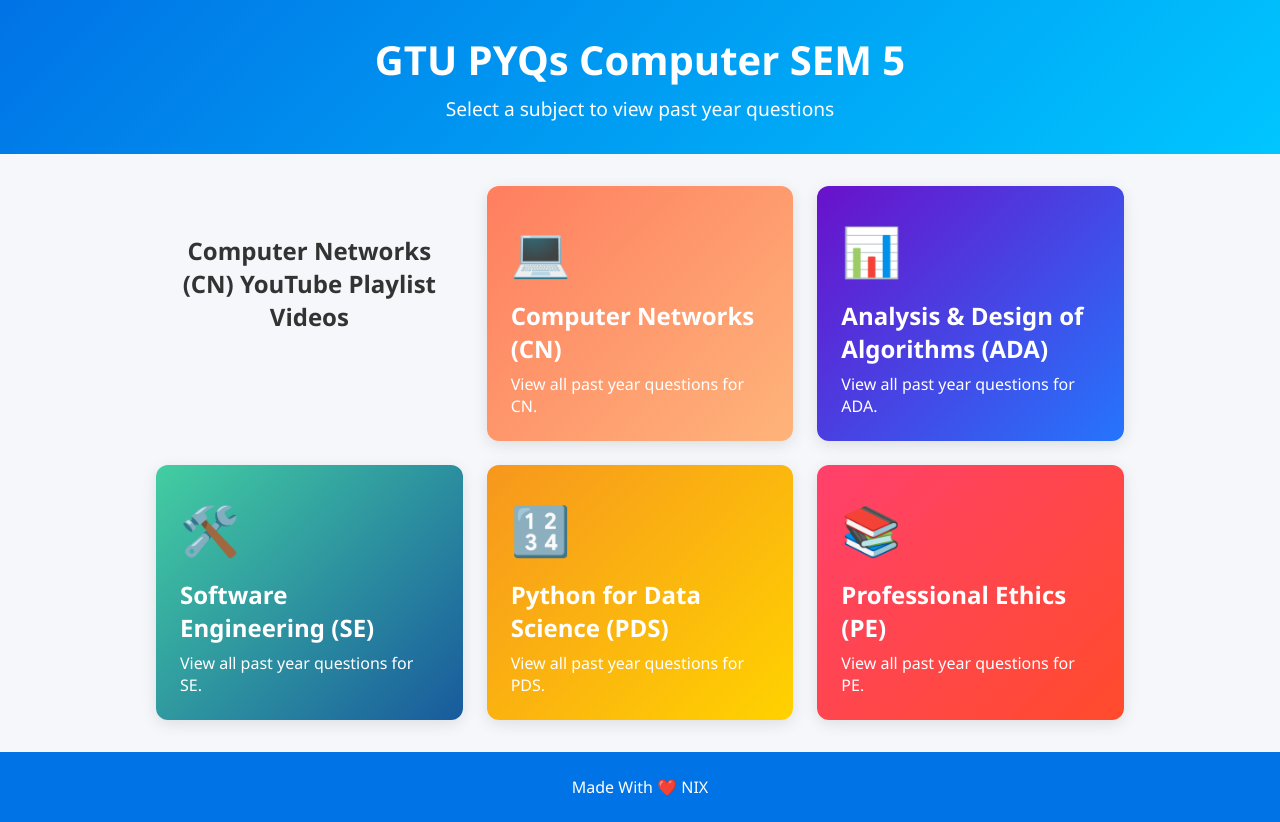
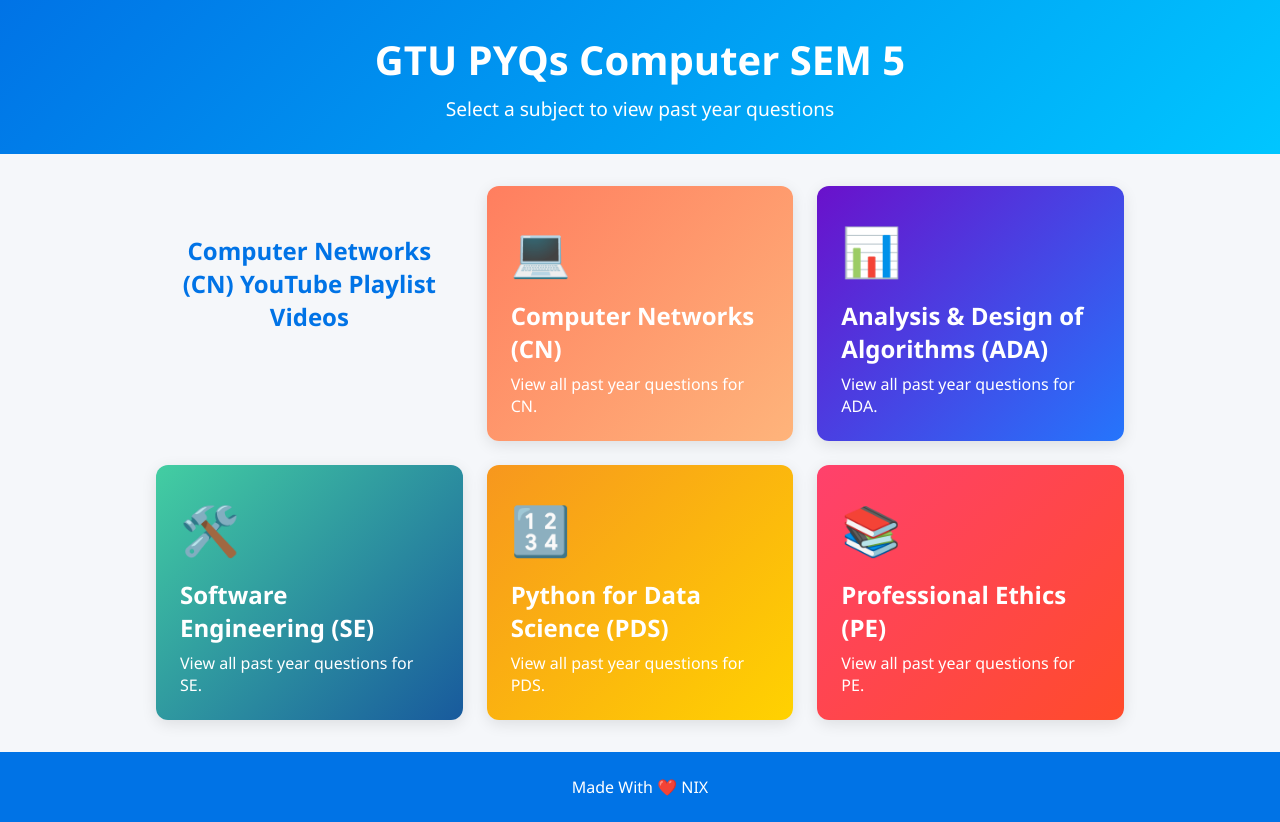
Before and after one commit to mandalnitish/gtupyqs, a plain HTML site: page index.html in a window 1280 px wide. Drawn offline with Linux system fonts and the light colour scheme; no server answers.

Commit message:
index.html

```diff
--- a/index.html
+++ b/index.html
@@ -148,7 +148,11 @@
 
     <main class="cards-container">
         <section id="playlist-section" style="max-width: 900px; margin: 3rem auto; padding: 0 1rem;">
-            <h2 style="text-align:center; margin-bottom:2rem;">Computer Networks (CN) YouTube Playlist Videos</h2>
+            <h2 style="text-align:center; margin-bottom:2rem;">
+  <a href="https://www.youtube.com/playlist?list=PLxCzCOWd7aiGFBD2-2joCpWOLUrDLvVV_" target="_blank" style="text-decoration:none; color:#0073e6;">
+    Computer Networks (CN) YouTube Playlist Videos
+  </a>
+</h2>
             <div id="playlist-container"></div>
         </section>
         <a href="uploads/CN.html" class="card cn">
```
